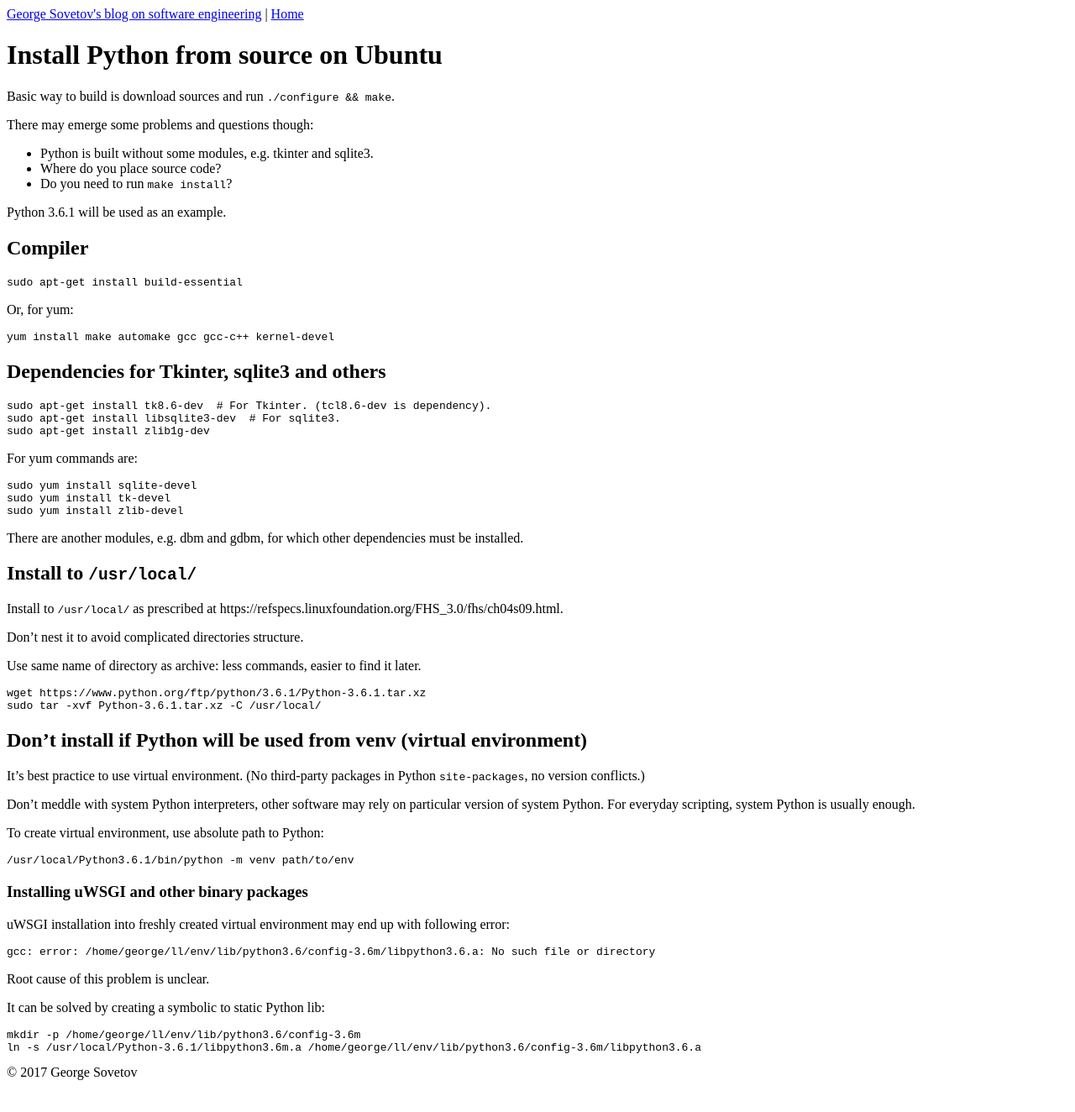
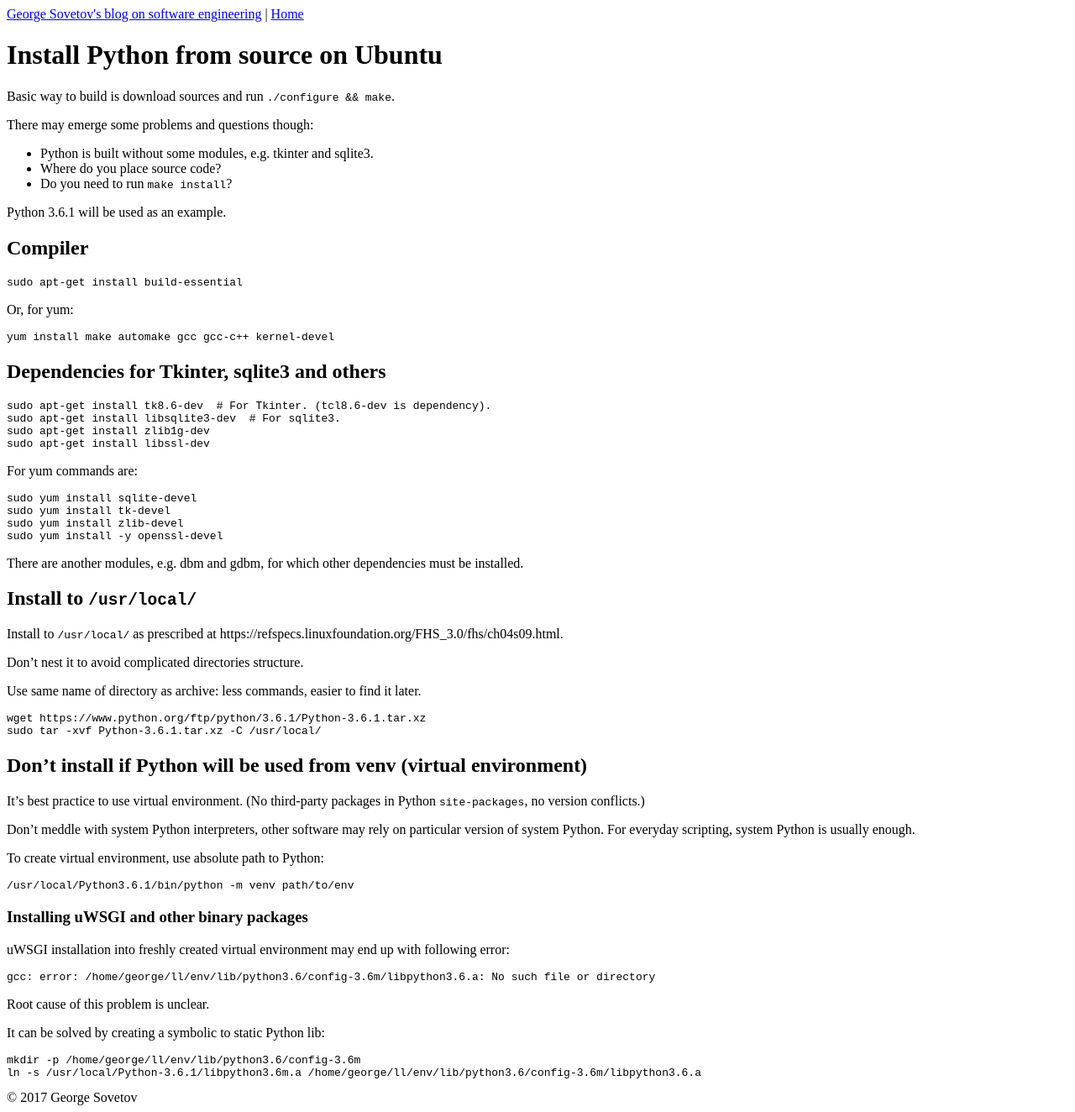
Before and after one commit to sovetov/sovetov.github.io, a Jekyll site: the page built from install-python-from-source-on-ubuntu.md, in a window 1280 px wide. Shown: the whole page at 84% size. Built offline with Jekyll 4.4.1, drawn with Linux system fonts in a browser that asks for light colours; our own code applies the rules of GitHub Pages for plain Markdown files; before the commit the page ends 1294 px from its top, so only the background shows below that.

Commit message:
Update install-python-from-source-on-ubuntu.md

````diff
--- a/install-python-from-source-on-ubuntu.md
+++ b/install-python-from-source-on-ubuntu.md
@@ -34,6 +34,7 @@ yum install make automake gcc gcc-c++ kernel-devel
 sudo apt-get install tk8.6-dev  # For Tkinter. (tcl8.6-dev is dependency).
 sudo apt-get install libsqlite3-dev  # For sqlite3.
 sudo apt-get install zlib1g-dev
+sudo apt-get install libssl-dev
 ```
 
 For yum commands are:
@@ -42,6 +43,7 @@ For yum commands are:
 sudo yum install sqlite-devel
 sudo yum install tk-devel
 sudo yum install zlib-devel
+sudo yum install -y openssl-devel
 ```
 
 There are another modules, e.g. dbm and gdbm, for which other dependencies must be installed.
````
